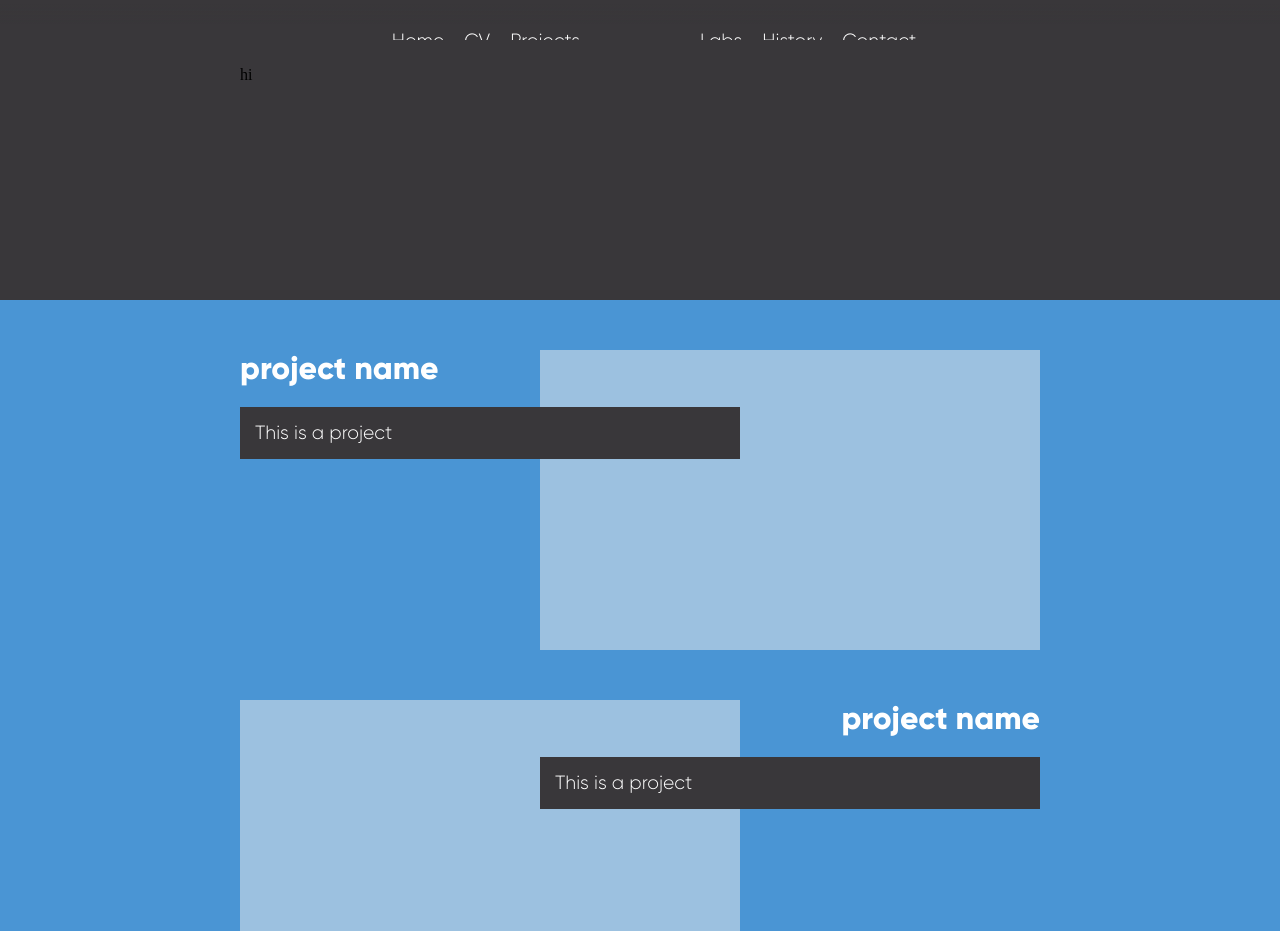
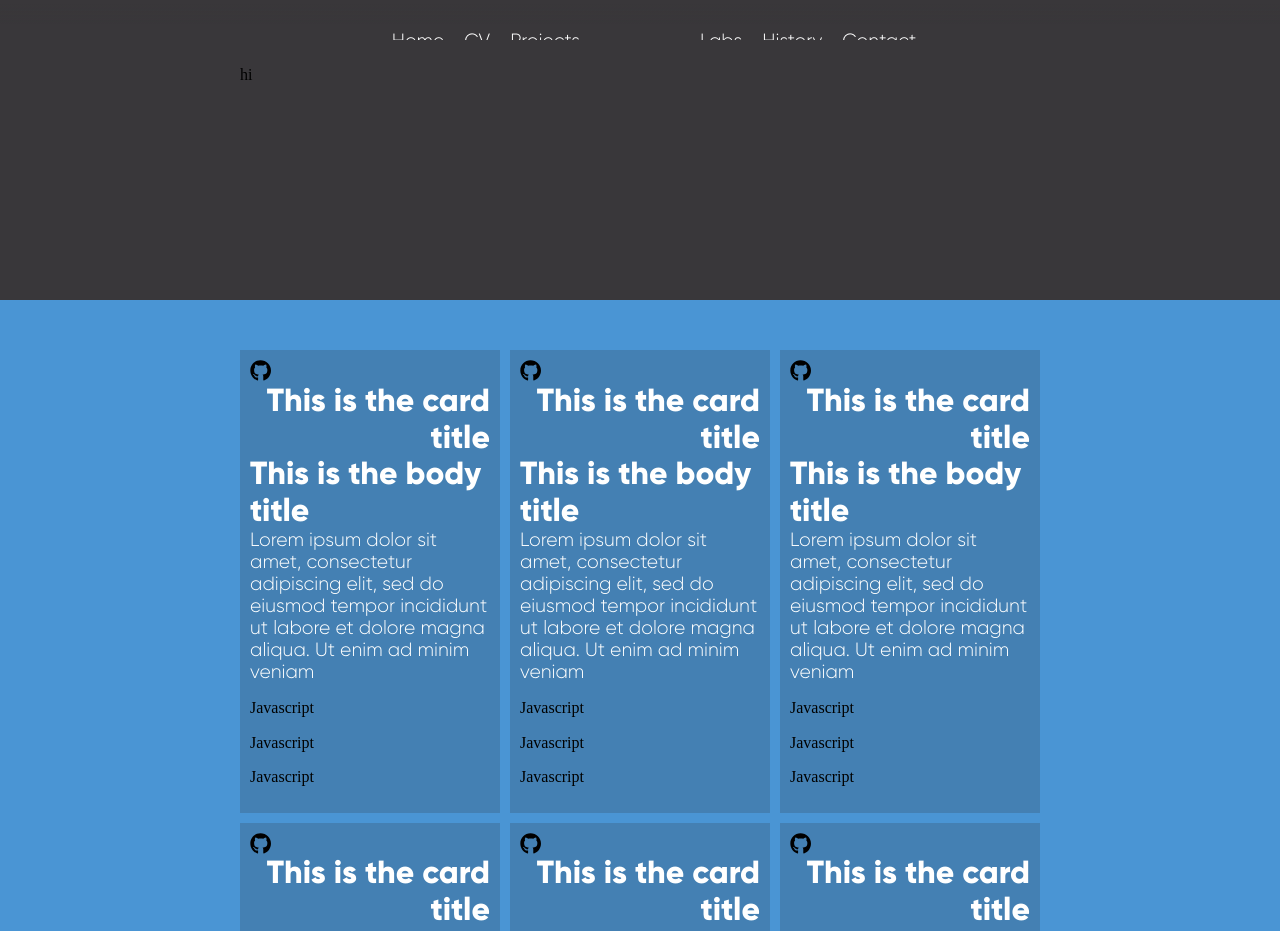
Before and after one commit to Jonjoe/website, a React (Create React App) app: page /projects in a window 1280 px wide. Shown: the top 931 px of the page. Built offline with nearby package versions, Linux system fonts and the light colour scheme; what @fortawesome/pro-duotone-svg-icons, @fortawesome/pro-light-svg-icons, @fortawesome/pro-solid-svg-icons would draw is missing.

Commit message:
card and grid

```diff
--- a/src/components/index.tsx
+++ b/src/components/index.tsx
@@ -13,6 +13,7 @@ export { default as Button } from './atoms/Button/Button.component';
 */
 export { default as TechCard } from './molecules/TechCard/TechCard.component';
 export { default as SocialLinks } from './molecules/SocialLinks/SocialLinks.component';
+export { default as Card } from './molecules/Card/Card.component';
 
 /*
  * Organisms
@@ -28,6 +29,7 @@ export { default as Section } from './layouts/Section/Section.component';
 export { default as Container } from './layouts/Container/Container.component';
 export { default as Struct } from './layouts/Struct/Struct.component';
 export { default as Column } from './layouts/Column/Column.component';
+export { default as CardGrid } from './layouts/CardGrid/CardGrid.component';
 
 /*
  * Templates
--- /dev/null
+++ b/src/components/layouts/CardGrid/CardGrid.component.tsx
@@ -0,0 +1,10 @@
+import * as React from "react"
+import * as Styled from './CardGrid.styles'
+
+const CardGrid: React.FC = props => (
+  <Styled.Container>
+    {props.children}
+  </Styled.Container>
+)
+
+export default CardGrid
--- /dev/null
+++ b/src/components/layouts/CardGrid/CardGrid.styles.tsx
@@ -0,0 +1,7 @@
+import styled from "styled-components"
+
+export const Container = styled.div`
+  display: grid;
+  gap: 10px;
+  grid-template-columns: 1fr 1fr 1fr;
+`
--- /dev/null
+++ b/src/components/molecules/Card/Card.component.tsx
@@ -0,0 +1,30 @@
+import * as React from "react";
+import * as Styled from "./Card.styles";
+
+import { Text, Icon } from "components";
+
+const Card: React.FC = () => {
+  return (
+    <Styled.Container>
+      <Styled.Header>
+        <Icon name="github" />
+        <Text.Heading4>This is the card title</Text.Heading4>
+      </Styled.Header>
+      <Styled.Content>
+        <Text.Heading5>This is the body title</Text.Heading5>
+        <Text.Body>
+          Lorem ipsum dolor sit amet, consectetur adipiscing elit, sed do
+          eiusmod tempor incididunt ut labore et dolore magna aliqua. Ut enim ad
+          minim veniam
+        </Text.Body>
+      </Styled.Content>
+      <Styled.Footer>
+        <p>Javascript</p>
+        <p>Javascript</p>
+        <p>Javascript</p>
+      </Styled.Footer>
+    </Styled.Container>
+  );
+};
+
+export default Card;
--- /dev/null
+++ b/src/components/molecules/Card/Card.styles.tsx
@@ -0,0 +1,11 @@
+import styled from "styled-components"
+
+export const Container = styled.article`
+  background: rgba(45,45,45,0.2);
+  padding: 10px;
+  display: flex;
+  flex-direction: column;
+`
+export const Header = styled.header``
+export const Content = styled.section``
+export const Footer = styled.footer``
--- a/src/pages/Projects/Projects.page.tsx
+++ b/src/pages/Projects/Projects.page.tsx
@@ -1,6 +1,6 @@
 import * as React from "react";
 
-import { Page, Section, FeaturedProjects } from "components";
+import { Page, Section, Card, CardGrid } from "components";
 
 const ProjectsPage: React.FC = () => {
   return (
@@ -8,9 +8,21 @@ const ProjectsPage: React.FC = () => {
       <Section>
         <p>hi</p>
       </Section>
+
       <Section background="#4a95d4">
-        <FeaturedProjects />
+        <CardGrid>
+          <Card />
+          <Card />
+          <Card />
+          <Card />
+          <Card />
+          <Card />
+          <Card />
+          <Card />
+          <Card />
+        </CardGrid>
       </Section>
+
       <Section>
         <p>hi</p>
       </Section>
```
